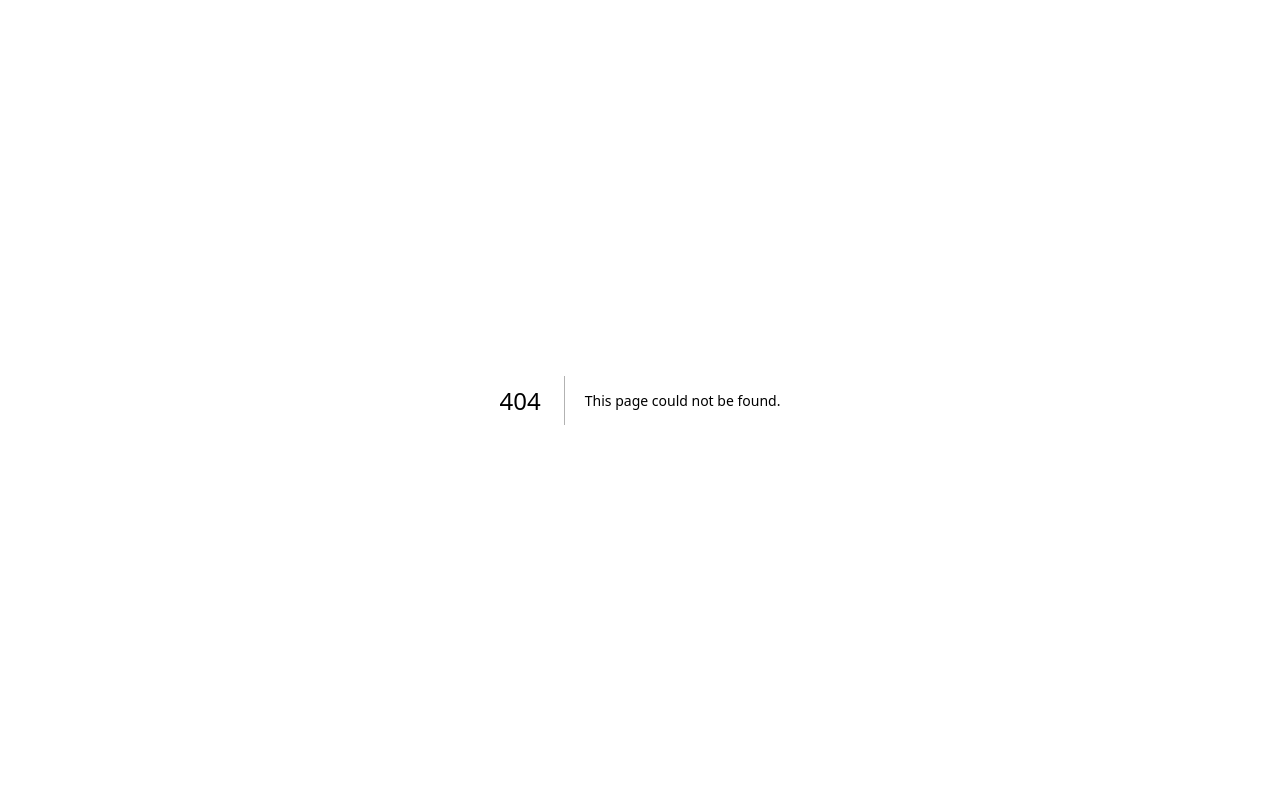
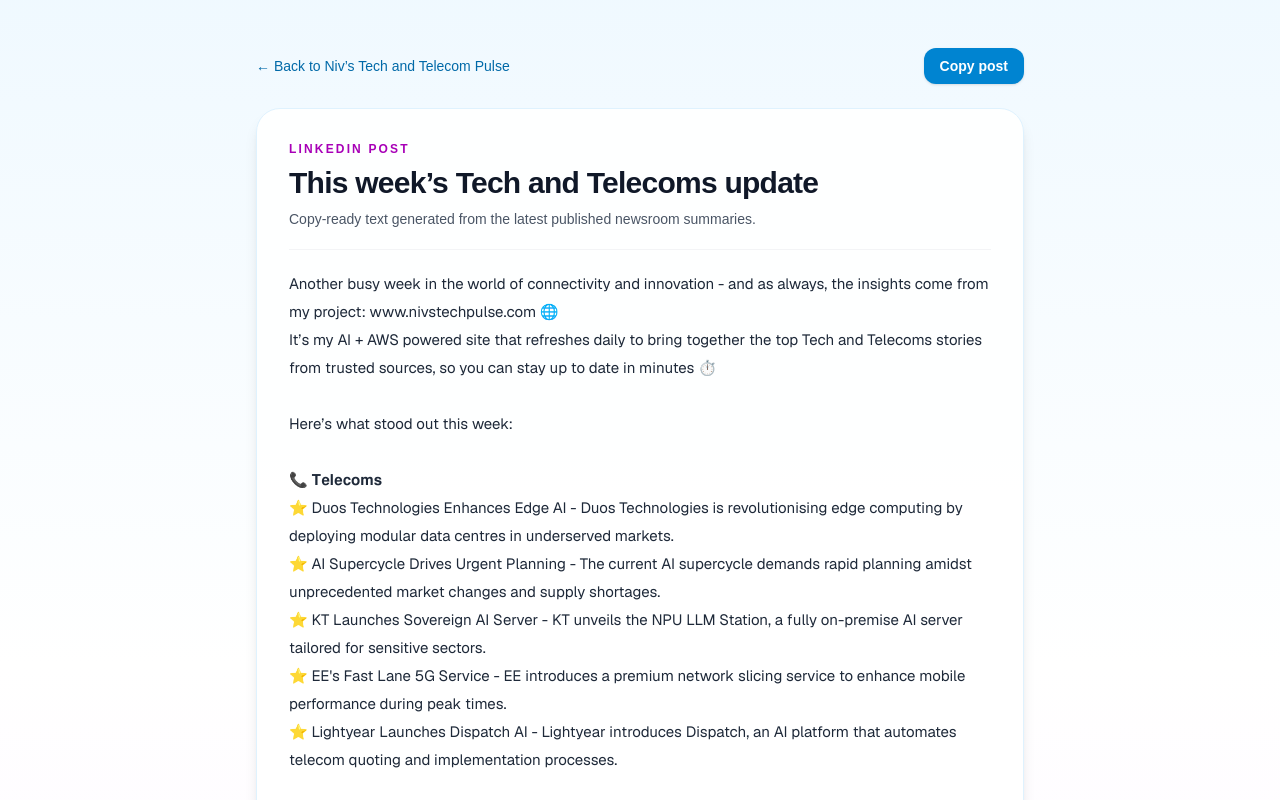
Before and after one commit to nivedit1998/nivsnewsroom, a Next.js app: page /linkedinPost in a window 1280 px wide. Before the commit this address had no page. Shown: the top 800 px of the page. Built offline with nearby package versions, Linux system fonts and the light colour scheme.

Commit message:
feat: add copy-ready LinkedIn post page

```diff
--- /dev/null
+++ b/app/linkedinPost/CopyPostButton.tsx
@@ -0,0 +1,27 @@
+"use client";
+
+import { useState } from "react";
+
+export default function CopyPostButton({ post }: { post: string }) {
+  const [copied, setCopied] = useState(false);
+
+  async function copyPost() {
+    try {
+      await navigator.clipboard.writeText(post);
+      setCopied(true);
+      window.setTimeout(() => setCopied(false), 1800);
+    } catch {
+      setCopied(false);
+    }
+  }
+
+  return (
+    <button
+      type="button"
+      onClick={copyPost}
+      className="rounded-xl bg-sky-600 px-4 py-2 text-sm font-semibold text-white shadow-sm transition hover:bg-sky-700"
+    >
+      {copied ? "Copied ✓" : "Copy post"}
+    </button>
+  );
+}
--- /dev/null
+++ b/app/linkedinPost/page.tsx
@@ -0,0 +1,103 @@
+import type { Metadata } from "next";
+import Link from "next/link";
+import fs from "node:fs/promises";
+import path from "node:path";
+import CopyPostButton from "./CopyPostButton";
+
+const SUMMARY_LIMIT = 5;
+
+type SummaryBullet = {
+  text?: string;
+};
+
+type SummaryFile = {
+  bullets?: SummaryBullet[];
+};
+
+export const metadata: Metadata = {
+  title: "LinkedIn Post | Niv’s Tech and Telecom Pulse",
+  description: "The latest copy-ready LinkedIn post from Niv’s Tech and Telecom Pulse.",
+  alternates: { canonical: "/linkedinPost" },
+};
+
+async function readSummary(fileName: string): Promise<SummaryFile> {
+  try {
+    const fullPath = path.join(process.cwd(), "public", "data", "summaries", fileName);
+    return JSON.parse(await fs.readFile(fullPath, "utf8")) as SummaryFile;
+  } catch {
+    return { bullets: [] };
+  }
+}
+
+function cleanBullet(text = "") {
+  return text
+    .replace(/\*\*/g, "")
+    .replace(/\s+/g, " ")
+    .trim();
+}
+
+function bulletLines(summary: SummaryFile) {
+  return (summary.bullets || [])
+    .slice(0, SUMMARY_LIMIT)
+    .map((bullet) => cleanBullet(bullet.text))
+    .filter(Boolean)
+    .map((text) => `⭐️ ${text}`);
+}
+
+function buildLinkedInPost(telecoms: SummaryFile, highTech: SummaryFile) {
+  return [
+    "Another busy week in the world of connectivity and innovation - and as always, the insights come from my project: www.nivstechpulse.com 🌐",
+    "It’s my AI + AWS powered site that refreshes daily to bring together the top Tech and Telecoms stories from trusted sources, so you can stay up to date in minutes ⏱️",
+    "",
+    "Here’s what stood out this week:",
+    "",
+    "📞 𝐓𝐞𝐥𝐞𝐜𝐨𝐦𝐬",
+    ...bulletLines(telecoms),
+    "",
+    "💻 𝐇𝐢𝐠𝐡 𝐓𝐞𝐜𝐡",
+    ...bulletLines(highTech),
+    "",
+    "📩 If you’d like these updates every Monday morning straight to your inbox, you can hit subscribe in the top right of the site.",
+    "💬 Which of these trends do you think will shape the next few years the most?",
+    "#Tech #Telecoms #Innovation #Digital #AI",
+  ].join("\n");
+}
+
+export default async function LinkedInPostPage() {
+  const [telecoms, highTech] = await Promise.all([
+    readSummary("telecoms.json"),
+    readSummary("hightech.json"),
+  ]);
+  const post = buildLinkedInPost(telecoms, highTech);
+
+  return (
+    <main className="min-h-screen bg-gradient-to-b from-sky-50 via-white to-fuchsia-50 px-4 py-8 sm:py-12">
+      <div className="mx-auto max-w-3xl">
+        <div className="mb-6 flex items-center justify-between gap-4">
+          <Link href="/" className="text-sm font-medium text-sky-700 hover:underline">
+            ← Back to Niv’s Tech and Telecom Pulse
+          </Link>
+          <CopyPostButton post={post} />
+        </div>
+
+        <section className="rounded-3xl border border-sky-100 bg-white/90 p-5 shadow-lg sm:p-8">
+          <div className="mb-5 border-b border-gray-100 pb-5">
+            <p className="text-xs font-semibold uppercase tracking-[0.18em] text-fuchsia-700">
+              LinkedIn post
+            </p>
+            <h1 className="mt-2 text-2xl font-bold tracking-tight text-gray-900 sm:text-3xl">
+              This week’s Tech and Telecoms update
+            </h1>
+            <p className="mt-2 text-sm text-gray-600">
+              Copy-ready text generated from the latest published newsroom summaries.
+            </p>
+          </div>
+
+          <pre className="whitespace-pre-wrap font-sans text-[15px] leading-7 text-gray-800">
+            {post}
+          </pre>
+        </section>
+      </div>
+    </main>
+  );
+}
--- a/app/sitemap.ts
+++ b/app/sitemap.ts
@@ -12,6 +12,12 @@ export default function sitemap(): MetadataRoute.Sitemap {
       changeFrequency: "daily",
       priority: 1.0,
     },
+    {
+      url: `${base}/linkedinPost`,
+      lastModified: now,
+      changeFrequency: "weekly",
+      priority: 0.7,
+    },
     // add more pages here as you grow (e.g. /about, /blog, etc.)
   ];
 }
```
